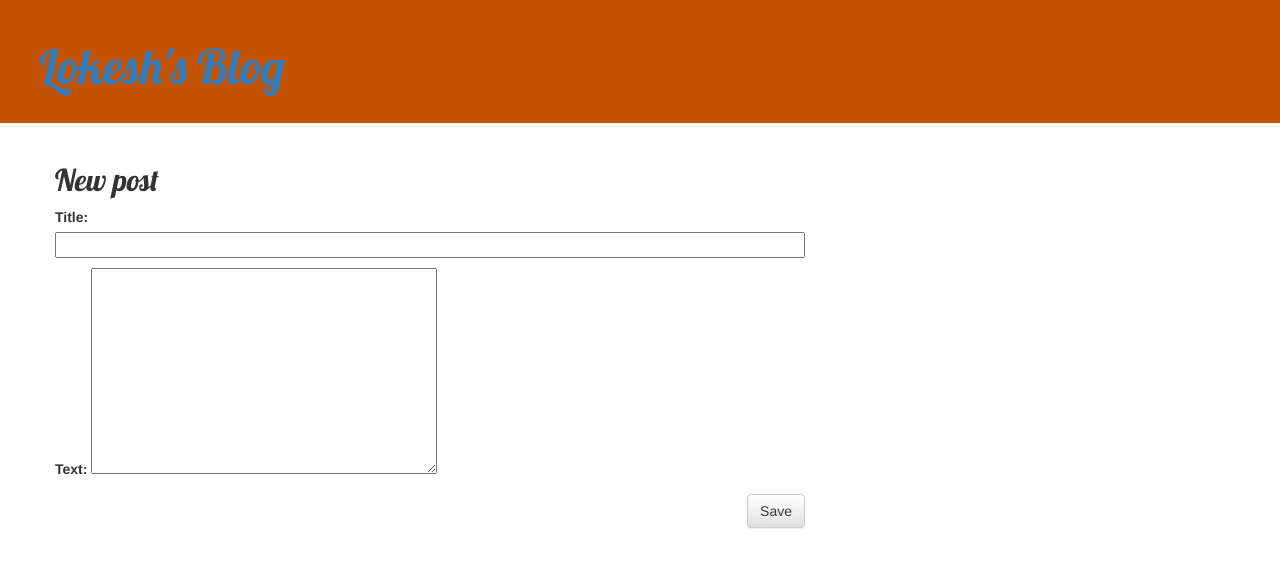
After one commit to lokesh1197/learnDjango, a Django app: page /post/new/ in a window 1280 px wide. The commit adds this page. Shown: the top 568 px of the page. Run offline with Django 3.2, Linux system fonts and the light colour scheme; some libraries are stand-ins or nearby versions.

Commit message:
Added views to create and edit blog post inside the site

```diff
--- /dev/null
+++ b/blog/forms.py
@@ -0,0 +1,8 @@
+from django import forms
+from .models import Post
+
+class PostForm(forms.ModelForm):
+
+    class Meta:
+        model = Post
+        fields = ('title', 'text',)
--- a/blog/static/css/blog.css
+++ b/blog/static/css/blog.css
@@ -4,7 +4,7 @@
     padding: 20px 20px 20px 40px;
 }
 
-.page-header h1, .page-header h1a, .page-header h1 a:visited, .page-header h1 a:active {
+.page-header h1, .page-header h1 a:not(:last-child), .page-header h1 a:visited:not(:last-child), .page-header h1 a:active:not(:last-child) {
     color: #ffffff;
     font-size: 36pt;
     text-decoration: none;
@@ -41,6 +41,6 @@ h1, h2, h3, h4 {
     margin-bottom: 70px;
 }
 
-.post h2 a, .post h2 a:visited {
+.post h2 a:not(:last-child), .post h2 a:visited:not(:last-child) {
     color: #000000;
 }
--- a/blog/templates/blog/base.html
+++ b/blog/templates/blog/base.html
@@ -9,14 +9,19 @@
     </head>
     <body>
         <div class = "page-header">
-            <h1><a href="/">Lokesh's Blog</a></h1>
+            <h1>
+                <a href="/">Lokesh's Blog</a>
+                {% if user.is_authenticated %}
+                    <a href="{% url 'post_new' %}" class="tom-menu" style="float: right;"><span class="glyphicon glyphicon-plus"></span></a>
+                {% endif %}
+            </h1>
         </div>
 
         <div class="content container">
             <div class="row">
                 <div class="col-md-8">
-                    {% block content %}
-                    {% endblock %}
+                {% block content %}
+                {% endblock %}
                 </div>
             </div>
         </div>
--- /dev/null
+++ b/blog/templates/blog/post_edit.html
@@ -0,0 +1,9 @@
+{% extends 'blog/base.html' %}
+
+{% block content %}
+    <h2>New post</h2>
+    <form method="POST" class="post-form">{% csrf_token %}
+        {{ form.as_p }}
+        <button type="submit" class="save btn btn-default">Save</button>
+    </form>
+{% endblock %}
--- a/blog/urls.py
+++ b/blog/urls.py
@@ -4,4 +4,6 @@ from . import views
 urlpatterns = [
     path('', views.post_list, name='post_list'),
     path('post/<int:pk>/', views.post_detail, name='post_detail'),
+    path('post/new/', views.post_new, name='post_new'),
+    path('post/<int:pk>/edit/', views.post_edit, name='post_edit'),
 ]
--- a/blog/views.py
+++ b/blog/views.py
@@ -1,6 +1,7 @@
-from django.shortcuts import render, get_object_or_404
+from django.shortcuts import render, get_object_or_404, redirect
 from django.utils import timezone
 from .models import Post
+from .forms import PostForm
 
 # Create your views here.
 
@@ -11,3 +12,31 @@ def post_list(request):
 def post_detail(request, pk):
     post = get_object_or_404(Post, pk=pk)
     return render(request, 'blog/post_detail.html', {'post': post})
+
+def post_new(request):
+    if request.method == "POST":
+        form = PostForm(request.POST)
+        if form.is_valid():
+            post = form.save(commit=False)
+            post.author = request.user
+            post.published_date = timezone.now()
+            post.save()
+            return redirect('post_detail', pk=post.pk)
+    else:
+        form = PostForm()
+    return render(request, 'blog/post_edit.html', {'form': form})
+
+
+def post_edit(request, pk):
+    post = get_object_or_404(Post, pk=pk)
+    if request.method == "POST":
+        form = PostForm(request.POST, instance=post)
+        if form.is_valid():
+            post = form.save(commit=False)
+            post.author = request.user
+            post.published_date = timezone.now()
+            post.save()
+            return redirect('post_detail', pk=post.pk)
+    else:
+        form = PostForm(instance=post)
+    return render(request, 'blog/post_edit.html', {'form': form})
```
Also changed, not shown: blog/templates/blog/post_detail.html (+6 -1 lines).
